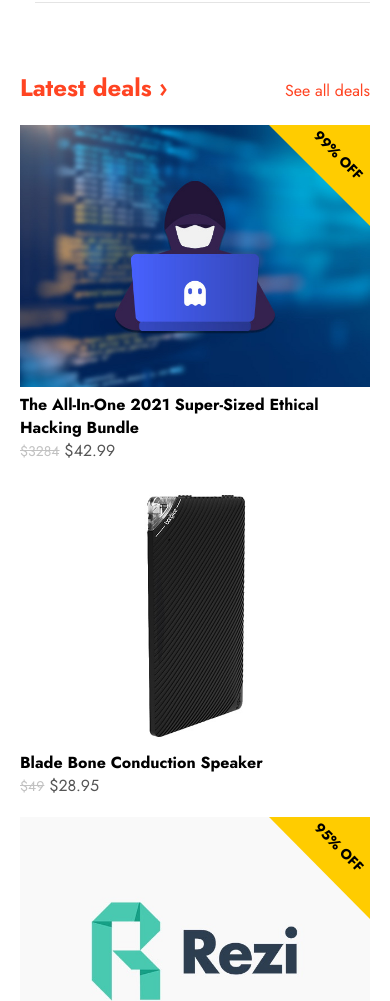
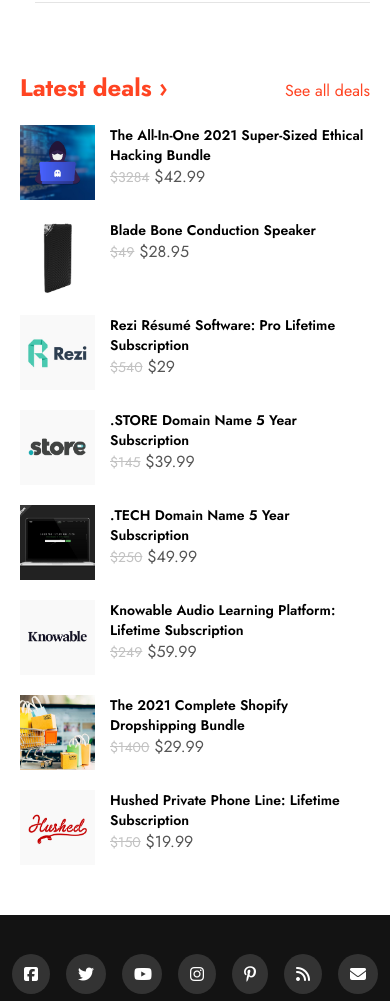
Before and after one commit to andrewjh271/next-web-clone, a plain HTML site: page index.html in a window 390 px wide. Shown: the part 9398-10399 px from the top of the page. Drawn offline with nearby package versions, Linux system fonts and the light colour scheme.

Commit message:
Change layout of deal section for narrow widths

```diff
--- a/main.css
+++ b/main.css
@@ -667,7 +667,7 @@ ion-icon[name="pricetag"] {
   position: absolute;
   top: 0;
   right: 0;
-  width: 29%;
+  width: 80px;
 }
 
 .ribbon-discount {
@@ -686,6 +686,31 @@ ion-icon[name="pricetag"] {
 
 .reduced-price {
   color: #555;
+}
+
+@media (max-width: 770px) {
+  #deals-container {
+    grid-template-columns: 1fr;
+    grid-auto-rows: 75px;
+  }
+
+  .deal img {
+    float: left;
+    height: 75px;
+    width: 75px;
+    margin-right: 15px;
+    object-fit: cover;
+  }
+
+  .deal h4 {
+    font-size: 14px;
+    font-weight: 600;
+  }
+
+  .ribbon-discount,
+  .deal-ribbon {
+    display: none;
+  }
 }
 
 /* Footer */
```
